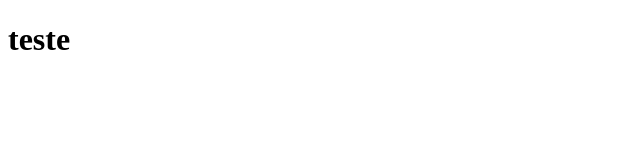
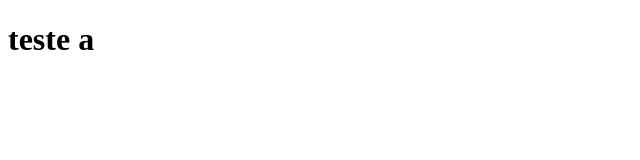
Before and after one commit to MatheusSaS/alura-git, a plain HTML site: page Index.html in a window 1280 px wide. Shown: the full height of the page, 0-640 px from the left. Drawn offline with Linux system fonts and the light colour scheme.

Commit message:
modificacao

```diff
--- a/Index.html
+++ b/Index.html
@@ -6,6 +6,6 @@
     <title>Document</title>
 </head>
 <body>
-    <h1>teste</h1>
+    <h1>teste a</h1>
 </body>
 </html>
```
